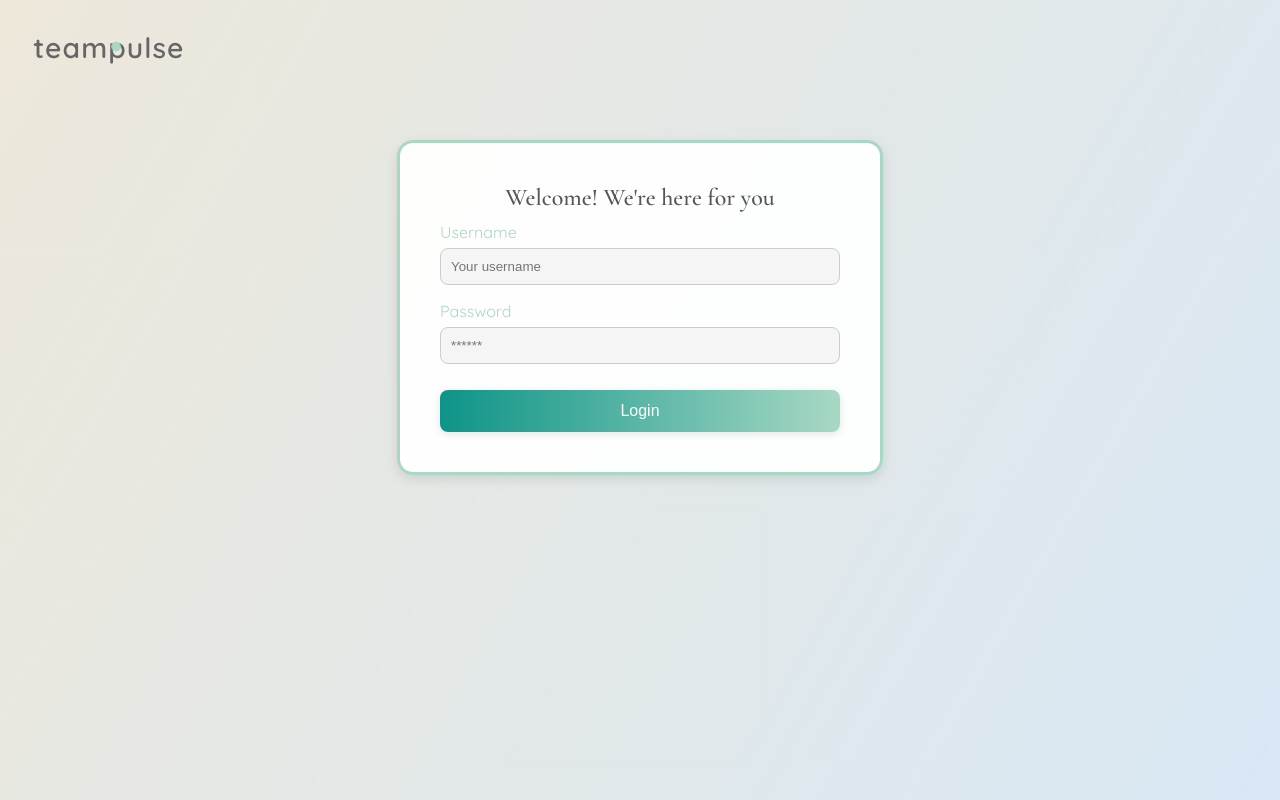
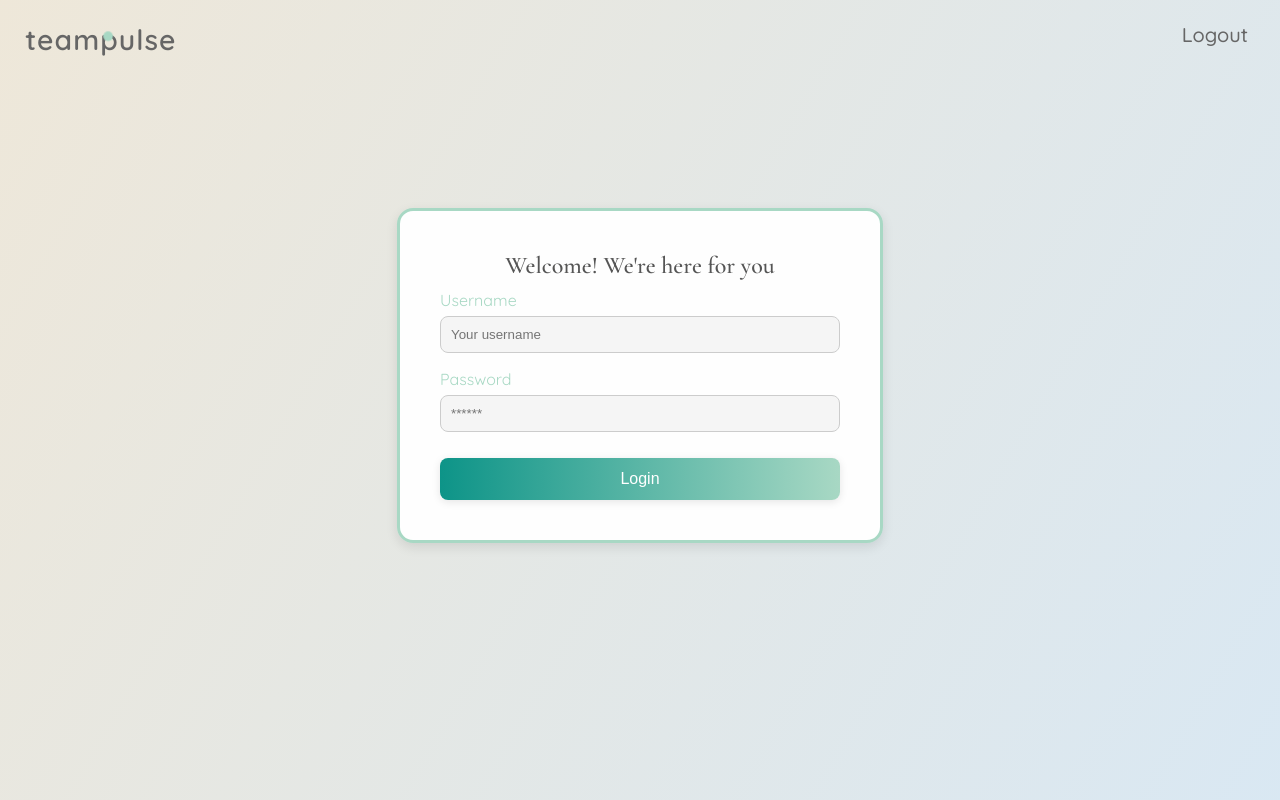
Before and after one commit to SheCodesAus/full-stack-frogs_frontend, a React (Vite) app in the folder teampulse-frontend/: page /login in a window 1280 px wide. Shown: the top 800 px of the page. Built offline with nearby package versions, Linux system fonts and the light colour scheme.

Commit message:
wrap a nav bar across pages to avoid moving of logo

```diff
--- /dev/null
+++ b/teampulse-frontend/src/components/NavBar.css
@@ -0,0 +1,23 @@
+
+
+.logout-text {
+    color: var(--text-dark);
+    font-size: var(--text-lg);
+    cursor: pointer;
+    font-weight: 500;
+    padding: var(--space-3) var(--space-6);
+}
+
+.logout-text:hover {
+    text-decoration: underline;
+}
+.navbar {
+    width: 100%;
+    align-items: center;
+}
+
+@media only screen and (min-width: 800px) {
+
+
+
+}
--- /dev/null
+++ b/teampulse-frontend/src/components/NavBar.jsx
@@ -0,0 +1,30 @@
+import { Link, Outlet } from "react-router-dom";
+import { useNavigate } from 'react-router-dom';
+
+import { useAuth } from '../hooks/use-auth.js';
+import Logo from "./Logo";
+import './NavBar.css';
+
+
+function NavBar() {
+    const { auth, setAuth } = useAuth();
+    const navigate = useNavigate();
+
+    const handleLogout = () => {
+        localStorage.removeItem('authToken');
+        localStorage.removeItem('user');
+        navigate('/login');
+    };
+    return (
+        <>
+            <div className="navbar flex space-between">
+                <Logo size={220} />
+                <span onClick={handleLogout} className='logout-text'>
+                    Logout
+                </span>
+            </div>
+            <Outlet />
+        </>
+    )
+}
+export default NavBar;
--- a/teampulse-frontend/src/pages/CheckInPage.jsx
+++ b/teampulse-frontend/src/pages/CheckInPage.jsx
@@ -1,27 +1,10 @@
-import { useNavigate } from 'react-router-dom';
 import CheckInForm from "../components/CheckInForm.jsx";
-import Logo from '../components/Logo.jsx';
 import './CheckInPage.css';
 
 function CheckInPage() {
-    const navigate = useNavigate();
-
-    const handleLogout = () => {
-        localStorage.removeItem('authToken');
-        localStorage.removeItem('user');
-        navigate('/login');
-    };
 
     return (
         <div className="checkin-page">
-            <div className='checkin-header flex space-between align-center'>
-                <div className='header-left flex align-center'>
-                    <Logo size={290} />
-                </div>
-                <span onClick={handleLogout} className='logout-text'>
-                    Logout
-                </span>
-            </div>
             <CheckInForm />
         </div>
     );
--- a/teampulse-frontend/src/pages/DashboardPage.css
+++ b/teampulse-frontend/src/pages/DashboardPage.css
@@ -2,20 +2,12 @@
     display: none;
 }
 
-.teampulse-logo {
-    width: clamp(265px, 20vw, 320px);
-    overflow: visible;
-    display: block;
-}
 
 .dashboard-chooseteam {
     gap: 0.8rem;
 }
 
 @media only screen and (min-width: 800px) {
-    .dashboard-header {
-        width: 100%;
-    }
 
 
     .dashboard-switchview {
--- a/teampulse-frontend/src/pages/DashboardPage.jsx
+++ b/teampulse-frontend/src/pages/DashboardPage.jsx
@@ -47,18 +47,12 @@ function DashboardPage() {
     }, [pulseLogs, selectedTeam]);
 
     if (teams.length === 0) {
-        return <div className="loading">Loading teams…</div>;
+        return <></>;
     }
 
 
     return (
         <section className='dashboard-container'>
-            <div className='dashboard-header flex space-between align-center'>
-                <Logo size={200} />
-                <span onClick={handleLogout} className='logout-text'>
-                    Logout
-                </span>
-            </div>
             <div className='dashboard-switchview'>
                 <DashboardButton
                     text='Dashboard'
--- a/teampulse-frontend/src/pages/HomePage.jsx
+++ b/teampulse-frontend/src/pages/HomePage.jsx
@@ -7,7 +7,7 @@ function HomePage() {
     return (
         <section className='landing'>
             <header className='header'>
-                <Logo size={290} />
+                <Logo size={220} />
             </header>
             <div className='tagline'>
                 <h3 className='tagline-1'>Take a pause — your feelings matter.</h3>
--- a/teampulse-frontend/src/pages/LoginPage.css
+++ b/teampulse-frontend/src/pages/LoginPage.css
@@ -3,7 +3,6 @@
     position: absolute;
     top: 0;
     left: 0;
-    padding: 20px;
     z-index: 10;
     display: flex;
     align-items: center;
@@ -13,7 +12,6 @@
 .login-background {
     min-height: 100vh;
     width: 100vw;
-    background: linear-gradient(to bottom right, #fdfce9);
     display: flex;
     flex-direction: column;
     align-items: center;
--- a/teampulse-frontend/src/pages/LoginPage.jsx
+++ b/teampulse-frontend/src/pages/LoginPage.jsx
@@ -1,12 +1,9 @@
 import LoginForm from "../components/LoginForm";
 import "./LoginPage.css";
-import Logo from "../components/Logo";
 
 function LoginPage() {
     return (
         <div className="login-background">
-            <header className='header'><Logo size={290} /></header>
-
             <div className="login-card">
                 <h2 className="login-title">Welcome! We're here for you</h2>
 
--- a/teampulse-frontend/src/pages/SignupPage.jsx
+++ b/teampulse-frontend/src/pages/SignupPage.jsx
@@ -6,8 +6,6 @@ function SignupPage({ onNavigateToLogin }) {
     return (
         <div className="signup-page-wrapper">
             <div className="signup-card">
-                <header className='header'><Logo size={290} /></header>
-
                 <h2 className="signup-title">
                     Create your account ✨
                 </h2>
--- a/teampulse-frontend/src/styles/global.css
+++ b/teampulse-frontend/src/styles/global.css
@@ -123,19 +123,12 @@ p {
 .align-center{
     align-items:center;
 }
-
+.teampulse-logo {
+    width: clamp(265px, 20vw, 320px);
+    overflow: visible;
+    display: block;
+    padding: var(--space-3) ;
+}
 @media only screen and (min-width: 700px) {
 
 }
-
-.logout-text {
-    color: var(--text-dark);
-    font-size: var(--text-base);
-    cursor: pointer;
-    font-weight: 500;
-    padding-right: var(--space-6);
-}
-
-.logout-text:hover {
-    text-decoration: underline;
-}
```
Also changed, not shown: teampulse-frontend/src/main.jsx (+14 -3 lines).
